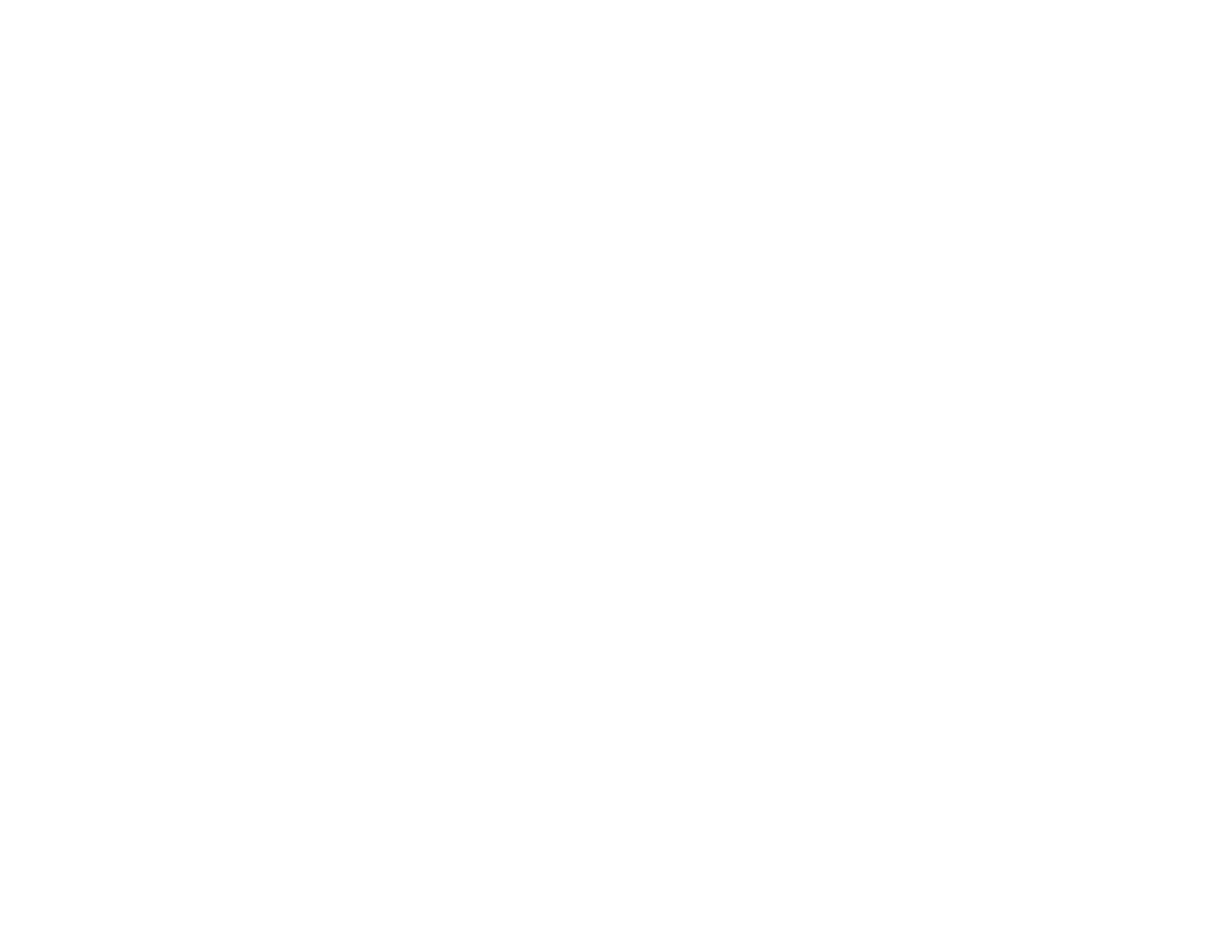
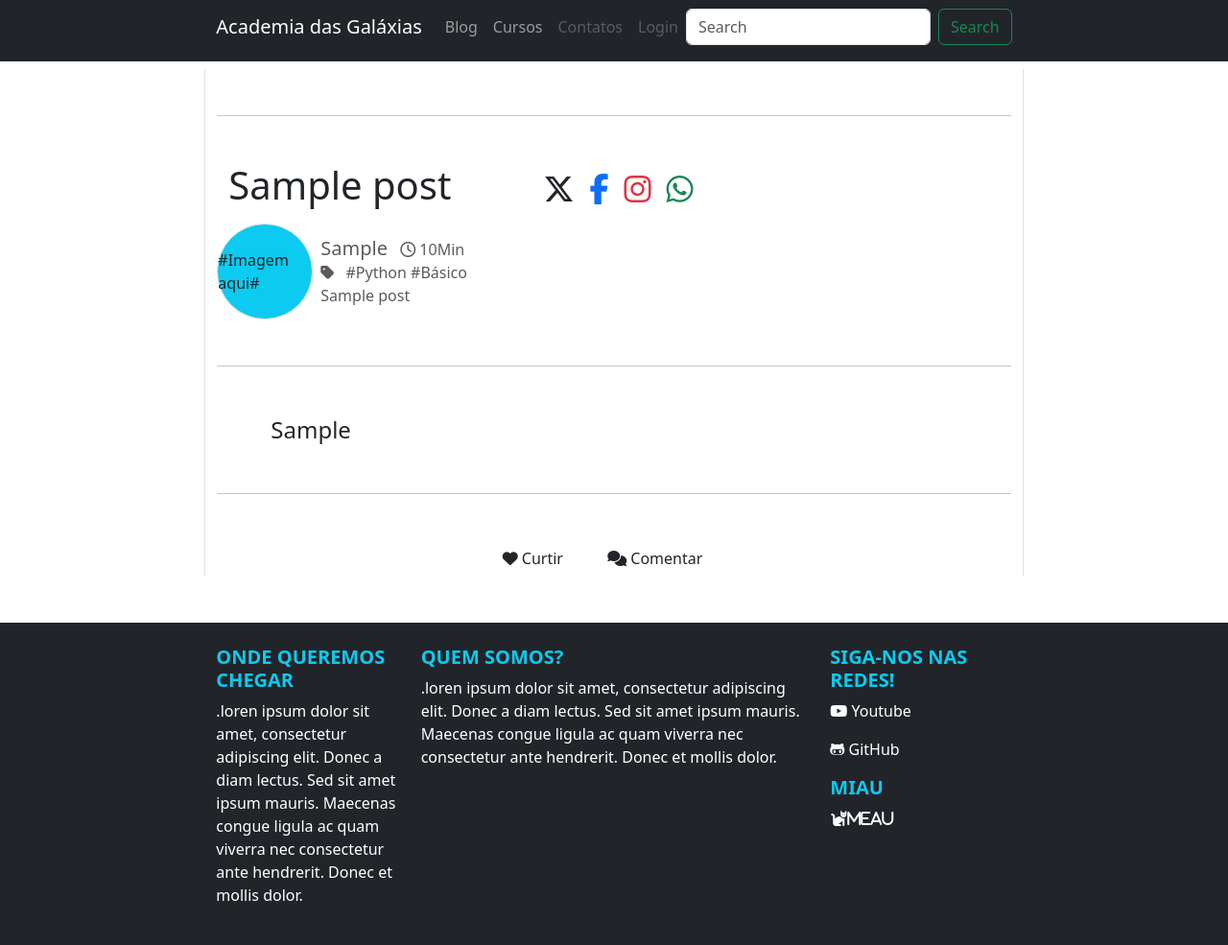
Before and after one commit to Fran12YA/Blog-Projeto, a Django app: page /posts/1/post_detail in a window 1280 px wide. Before the commit the page is empty. Shown: the whole page at 96% size. Before the commit the page ends 800 px from the top, so only its background shows below. Run offline with Django 5.2, Linux system fonts and the light colour scheme; tables that the repository leaves empty hold one stand-in row (values such as "Sample post"); some libraries are stand-ins or nearby versions.

Commit message:
Simplificação de templates

```diff
--- a/blog/static/blog/CSS/estilos.css
+++ b/blog/static/blog/CSS/estilos.css
@@ -1,3 +1,8 @@
-.img-300{
-    height: 300px;
+.img-350{
+    height: 350px;
 }
+
+.avatar {
+    width: 100px;
+    height: 100px;
+}
--- a/blog/templates/blog/post_detail.html
+++ b/blog/templates/blog/post_detail.html
@@ -0,0 +1,131 @@
+{% load static %}
+<!DOCTYPE html>
+<html lang="pt-br">
+<head>
+    <meta charset="UTF-8">
+    <meta name="viewport" content="width=device-width, initial-scale=1">
+    <title>!Blog! Academia das Galáxias</title>
+
+    <link href="https://cdn.jsdelivr.net/npm/bootstrap@5.3.0/dist/css/bootstrap.min.css" rel="stylesheet">
+
+    <link rel="stylesheet" href="https://cdnjs.cloudflare.com/ajax/libs/font-awesome/6.5.2/css/all.min.css">
+
+    <link rel="stylesheet" href="{% static 'blog/CSS/estilos.css' %}">
+</head>
+<body>
+<div class="container-fluid bg-dark mb-2">
+    <div class="row justify-content-center">
+        <div class="col-xl-8">
+
+            <header class="bg-dark mb-2">
+                {%include 'fragments/navbar.html'%}
+
+
+            </header>
+
+        </div>
+    </div>
+</div>
+<main class="bg light">
+        <div class="container-fluid">
+            <div class="row justify-content-center">
+            <div class="col-xl-8 border-start border-end">
+                <hr class= "my-5">
+
+<div class="container-fluid">
+    <div class="flex-row d-flex my-2">
+        <h1>{{post.titulo}}</h1>
+    <div class="d-flex justify-content-center align-items-center ms-5">
+
+    <a href="https://x.com" target="_blank" class="ms-5 text-decoration-none text-dark" data-bs-toggle="tooltip" data-bs-placement="top" title="Compartilhe no Twitter!">
+        <i class="fa-brands fa-x-twitter fa-2xl"></i>
+    </a>
+
+    <a href="https://facebook.com" target="_blank" class="ms-3 text-decoration-none text-primary" data-bs-toggle="tooltip" data-bs-placement="top" title="Compartilhe no Facebook!">
+        <i class="fa-brands fa-facebook-f fa-2xl"></i>
+    </a>
+
+    <a href="https://instagram.com" target="_blank" class="ms-3 text-decoration-none text-danger" data-bs-toggle="tooltip" data-bs-placement="top" title="Compartilhe no Insta!">
+        <i class="fa-brands fa-instagram fa-2xl"></i>
+    </a>
+
+    <a href="https://whatsapp.com" target="_blank" class="ms-3 text-decoration-none text-success" data-bs-toggle="tooltip" data-bs-placement="top" title="Compartilhe no WhatsApp!">
+        <i class="fa-brands fa-whatsapp fa-2xl"></i>
+    </a>
+
+</div>
+    </span>
+
+    </span>
+
+    </div>
+</div>
+
+<div class="row">
+    <div class="col-12">
+        <div class="d-flex flex-row align-items-center">
+            <div class="rounded-circle border d-flex justify-content-center
+            align-items-center bg-info avatar" style="width: 100px; height: 100px">
+            #Imagem aqui#
+            </div>
+
+            <p class="mb-0">
+
+    <span class="text-muted justify-content-center">
+
+        <span class=" mx-2 h5">
+{{post.autor}}
+    </span>
+<span >
+    <i class="fa-regular fa-clock"></i>
+    <span> 10Min </span>
+</span>
+
+<br>
+
+<span class="mx-2">
+    <i class="fa-solid fa-tag"></i>
+</span>
+<span>
+    <a href="#" class="text-decoration-none text-muted"> #Python </a>
+</span>
+<span>
+    <a href="#" class="text-decoration-none text-muted"> #Básico </a>
+</span>
+<br>
+
+<span class="mx-2">
+{{post.subtitulo}}
+</span>
+
+</span>
+</p>
+        </div>
+    </div>
+</div>
+
+<hr class= "my-5">
+
+        <article class="fs-4 px-lg-5 mx-lg-2" >
+            {{post.conteudo|safe}}
+            </article>
+        <hr class= "my-5">
+        <div class="container-fluid row">
+            <div class="col-12 d-flex justify-content-center align-items">
+                <span>
+                    <div class="span btn">
+                        <i class="fa-solid fa-heart"></i> Curtir
+                    </div>
+                        <div class="span ms-3 btn">
+                        <i class="fa-solid fa-comments"></i> Comentar
+                    </span>
+                </span>
+            </div>
+        </div>
+</div> </div> </div> </main>
+            {%include 'fragments/footer.html'%}
+
+
+    <script src="https://cdn.jsdelivr.net/npm/bootstrap@5.3.0/dist/js/bootstrap.bundle.min.js"></script>
+</body>
+</html>
--- /dev/null
+++ b/blog/templates/fragments/footer.html
@@ -0,0 +1,36 @@
+<footer class="bg-dark py-4 mt-5">
+        <div class="container-fluid text-white">
+            <div class="row justify-content-center">
+                <div class="col-2 lg- 2 text-left">
+                    <h5 class= "text-uppercase fw-bold text-info">  Onde Queremos Chegar</h5>
+                    <p>
+                    .loren ipsum dolor sit amet, consectetur adipiscing elit. Donec a diam lectus. Sed sit amet ipsum mauris. Maecenas congue ligula ac quam viverra nec consectetur ante hendrerit. Donec et mollis dolor.
+                    </p>
+                </div>
+                <div class="col-4 lg-4text-left">
+                    <h5 class= "text-uppercase fw-bold text-info"> Quem somos?</h5>
+                    <p>
+                    .loren ipsum dolor sit amet, consectetur adipiscing elit. Donec a diam lectus. Sed sit amet ipsum mauris. Maecenas congue ligula ac quam viverra nec consectetur ante hendrerit. Donec et mollis dolor.
+                    </p>
+                </div>
+
+                <div class="col-2 text-left">
+                    <h5 class= "text-uppercase fw-bold text-info"> Siga-nos nas redes!</h5>
+                    <p>
+                    <i class="fa-brands fa-youtube"></i>
+                    <a href="#" class="text-white" style=" text-decoration:none;">Youtube</a>
+                    </p>
+                    <p>
+                    <i class="fa-brands fa-github-alt"></i>
+                    <a href="#" class="text-white" style=" text-decoration:none;">GitHub</a>
+                    </p>
+
+                    <h5 class= "text-uppercase fw-bold text-info">MIAU</h5>
+                    <p>
+                    <i class="fa-solid fa-cat">MEAU</i>
+                    </p>
+
+                </div>
+            </div>
+        </div>
+    </footer>
--- /dev/null
+++ b/blog/templates/fragments/navbar.html
@@ -0,0 +1,35 @@
+<nav class="navbar navbar-expand-lg navbar-dark bg-dark">
+
+    <div class="container-fluid px-0">
+
+                <a class="navbar-brand" href="{%url 'home'%}">Academia das Galáxias</a>
+
+                <button class="navbar-toggler" type="button" data-bs-toggle="collapse" data-bs-target="#navbarTogglerDemo02" aria-controls="navbarTogglerDemo02" aria-expanded="false" aria-label="Toggle navigation">
+                    <span class="navbar-toggler-icon"></span>
+                </button>
+
+                <div class="collapse navbar-collapse" id="navbarTogglerDemo02">
+                    <ul class="navbar-nav me-auto mb-2 mb-lg-0">
+                        <li class="nav-item">
+                            <a class="nav-link" aria-current="page" href="#">Blog</a>
+                        </li>
+                        <li class="nav-item">
+                            <a class="nav-link" href="#">Cursos</a>
+                        </li>
+                        <li class="nav-item">
+                            <a class="nav-link disabled" href="#" tabindex="-1" aria-disabled="true">Contatos</a>
+                        </li>
+                        <li class="nav-item">
+                            <a class="nav-link disabled" href="#" tabindex="-1" aria-disabled="true">Login</a>
+                        </li>
+                    </ul>
+
+                    <!-- Barra de Pesquisa à direita -->
+                    <form class="d-flex" role="search">
+                        <input class="form-control me-2" type="search" placeholder="Search" aria-label="Search">
+                        <button class="btn btn-outline-success" type="submit">Search</button>
+                    </form>
+                </div>
+
+            </div>
+        </nav>
```
Also changed, not shown: blog/templates/blog/home.html (+9 -121 lines), blog/templates/fragments/carousel.html (added, +46 -0 lines), blog/migrations/0011_alter_post_data_publicacao.py (added).
